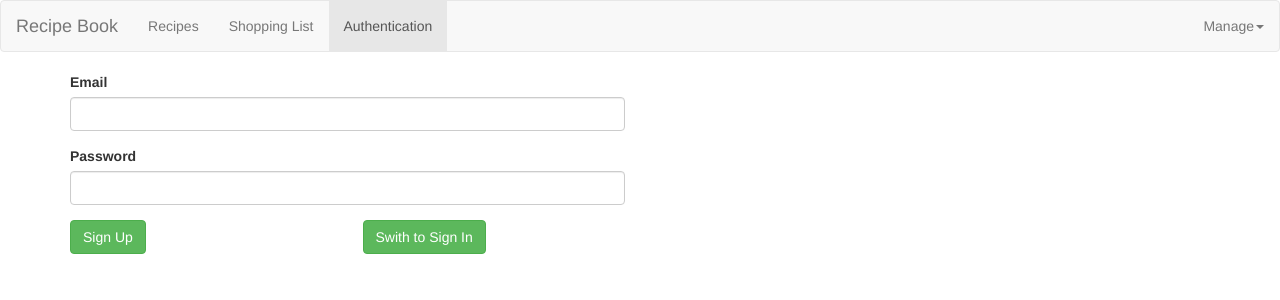
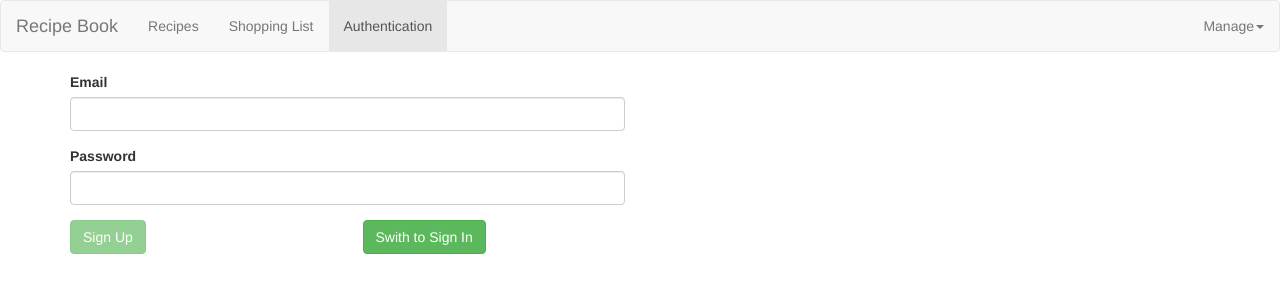
Before and after one commit to maroucode/delicious-ui, an Angular app: page /auth in a window 1280 px wide. Shown: the top 300 px of the page. Built offline with nearby package versions, Linux system fonts and the light colour scheme.

Commit message:
error handling and authentication

```diff
--- a/src/app/app.module.ts
+++ b/src/app/app.module.ts
@@ -19,6 +19,7 @@ import { RecipeEditComponent } from './recipes/recipe-edit/recipe-edit.component
 import { RecipeStarterComponent } from './recipes/recipe-starter/recipe-starter.component';
 import { RecipeService } from './recipes/recipe.service';
 import { AuthComponent } from './auth/auth.component';
+import { AuthenticationService } from './auth/authentication.service';
 
 @NgModule({
   declarations: [
@@ -42,7 +43,7 @@ import { AuthComponent } from './auth/auth.component';
     ReactiveFormsModule,
     HttpClientModule
   ],
-  providers: [ShoppingListService, RecipeService],
+  providers: [ShoppingListService, RecipeService,AuthenticationService],
   bootstrap: [AppComponent]
 })
 export class AppModule { }
--- a/src/app/auth/auth.component.html
+++ b/src/app/auth/auth.component.html
@@ -1,22 +1,27 @@
 <div class="row" style="align-content: center;">
+
 	<div class="col-xs-12  col-md-6">
-		<form>
-			<div class="form-row align-items-center">
+		 <span id="errorMessage" class="text-danger">
+          {{errorMessage}}
+		 </span>
+		<form (ngSubmit)="onSubmit(f)" #f="ngForm">
+
 			<div class="form-group">
 				<label for="email">Email</label>
-					<input type="text" class="form-control" name="email" id="email" email required>
+				<input type="text" class="form-control" name="email" id="email" ngModel email required>
 			</div>
 			<div class="form-group">
 				<label for="password">Password</label>
-					<input type="password" class="form-control" name="password" id="password" required>
+				<input type="password" class="form-control" name="password" id="password" ngModel required>
 			</div>
 			<div class="row">
-					<div class="col-xs-6"><button type="submit"
-							class="btn btn-success">{{isSignInMode ? "Sign In" : "Sign Up"}}</button></div>
+				<div class="col-xs-6"><button type="submit" class="btn btn-success"
+						[disabled]="!f.valid">{{isSignInMode ? "Sign In" : "Sign Up"}}</button></div>
 				<div class="col-xs-6"><button type="button" (click)="switchMode()"
 						class="btn btn-success">{{isSignInMode ? "Switch to Sign Up" : "Swith to Sign In"}}</button>
+
 				</div>
-				</div>
+
 			</div>
 		</form>
 	</div>
--- a/src/app/auth/auth.component.ts
+++ b/src/app/auth/auth.component.ts
@@ -1,4 +1,8 @@
 import { Component, OnInit } from '@angular/core';
+import { NgForm } from '@angular/forms';
+import { HttpClient } from '@angular/common/http';
+import { AuthenticationService } from './authentication.service';
+import { tap } from 'rxjs/operators';
 
 @Component({
   selector: 'app-auth',
@@ -9,7 +13,8 @@ export class AuthComponent implements OnInit
 {
 
   isSignInMode: boolean = false;
-  constructor() { }
+  errorMessage: string = '';
+  constructor(private authService: AuthenticationService) { }
 
   ngOnInit(): void
   {
@@ -19,4 +24,20 @@ export class AuthComponent implements OnInit
     this.isSignInMode = !this.isSignInMode;
   }
 
+  onSubmit(form: NgForm)
+  {
+
+    const email = form.value.email;
+    const password = form.value.password;
+
+    if (!this.isSignInMode)
+    {
+      this.authService.singUp(email, password).subscribe((resdata) => { console.log(resdata); }, (error) => { this.errorMessage = error.error.error.message; });
+    } else
+    {
+      this.authService.singIn(email, password).subscribe((resdata) => { console.log(resdata); }, (error) => { this.errorMessage = error.error.error.message; });
+    }
+    form.reset();
+  }
+
 }
--- a/src/app/auth/authentication.service.ts
+++ b/src/app/auth/authentication.service.ts
@@ -1,9 +1,30 @@
 import { Injectable } from '@angular/core';
+import { HttpClient } from '@angular/common/http';
 
-@Injectable({
-  providedIn: 'root'
-})
-export class AuthenticationService {
 
-  constructor() { }
+export interface AuthData
+{
+  idToken: string;
+  email: string;
+  refreshToken: string;
+  expiresIn: string;
+  localId: string;
+  registered?: string;
 }
+
+
+@Injectable()
+export class AuthenticationService
+{
+
+  constructor(private http: HttpClient) { }
+
+  singUp(email: string, password: string)
+  {
+    return this.http.post<AuthData>("https://identitytoolkit.googleapis.com/v1/accounts:signUp?key=AIzaSyCKj8FQDYK7ZKqITPP-FsuUOWGf32FzFcw", { email: email, password: password, returnSecureToken: true });
+  }
+  singIn(email: string, password: string)
+  {
+    return this.http.post<AuthData>("https://identitytoolkit.googleapis.com/v1/accounts:signInWithPassword?key=AIzaSyCKj8FQDYK7ZKqITPP-FsuUOWGf32FzFcw", { email: email, password: password, returnSecureToken: true });
+  }
+}
```
Lines whose indentation alone changed are shown as unchanged.
